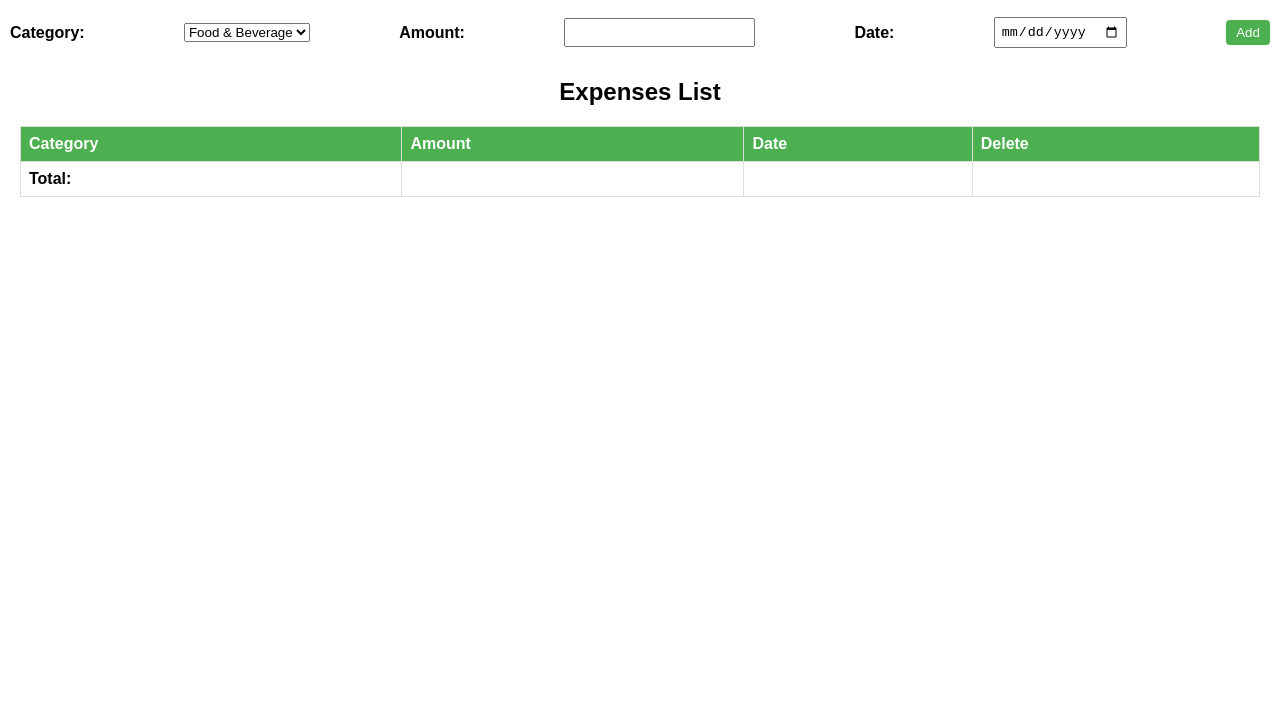
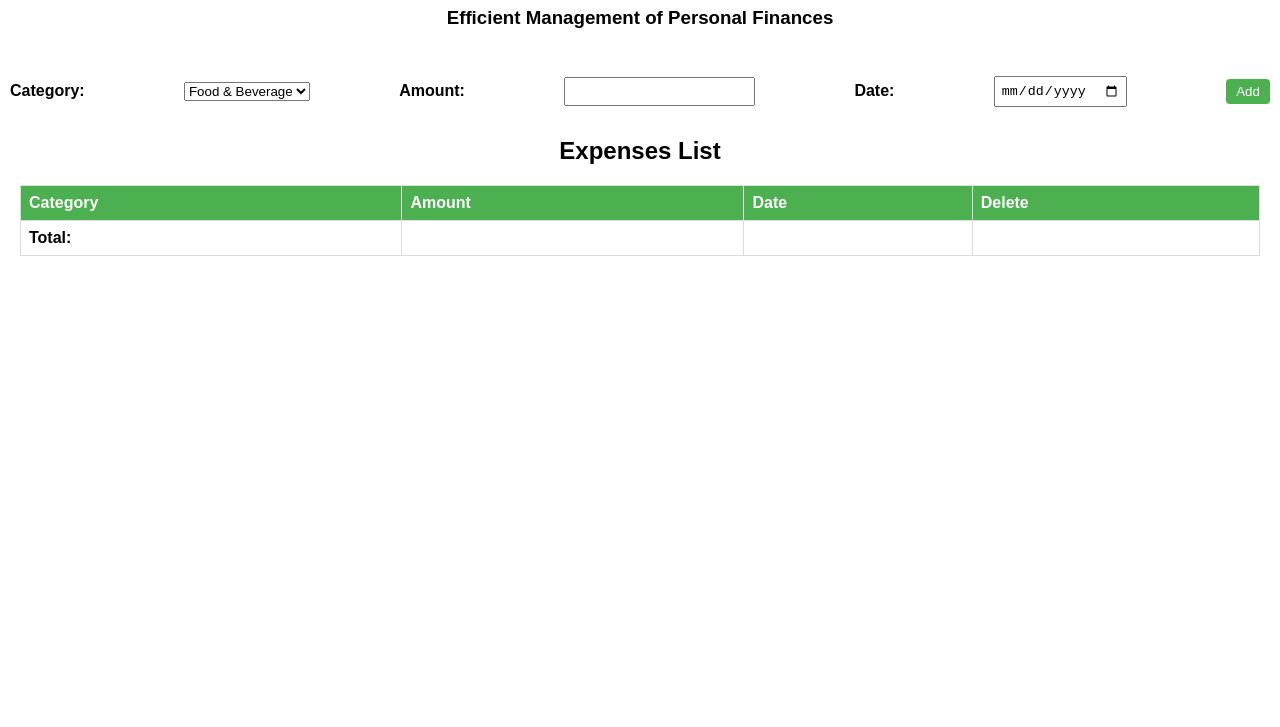
Before and after one commit to Atharv1903/Expense-Tracker, a plain HTML site: page index.html in a window 1280 px wide. Shown: the part 73-800 px from the top of the page. Drawn offline with Linux system fonts and the light colour scheme.

Commit message:
modification in index.html and style.css

```diff
--- a/index.html
+++ b/index.html
@@ -5,10 +5,12 @@
     <meta http-equiv="X-UA-Compatible" content="IE=edge">
     <meta name="viewport" content="width=device-width, initial-scale=1.0">
     <link rel="stylesheet" href="style.css">
-    <title>Expense Tracker App</title>
+    <title>Budget Tracker App</title>
 </head>
 <body>
     <h1>Budget Tracker App</h1>
+    <h3>Efficient Management of Personal Finances</h3>
+    </br>
     <div class="input-section">
         <label for="category-select">Category:</label>
         <select id="category-select">
--- a/style.css
+++ b/style.css
@@ -3,7 +3,7 @@ body {
     margin: 0;
   }
 
-  h1, h2 {
+  h1, h2, h3 {
     text-align: center;
   }
 
```
